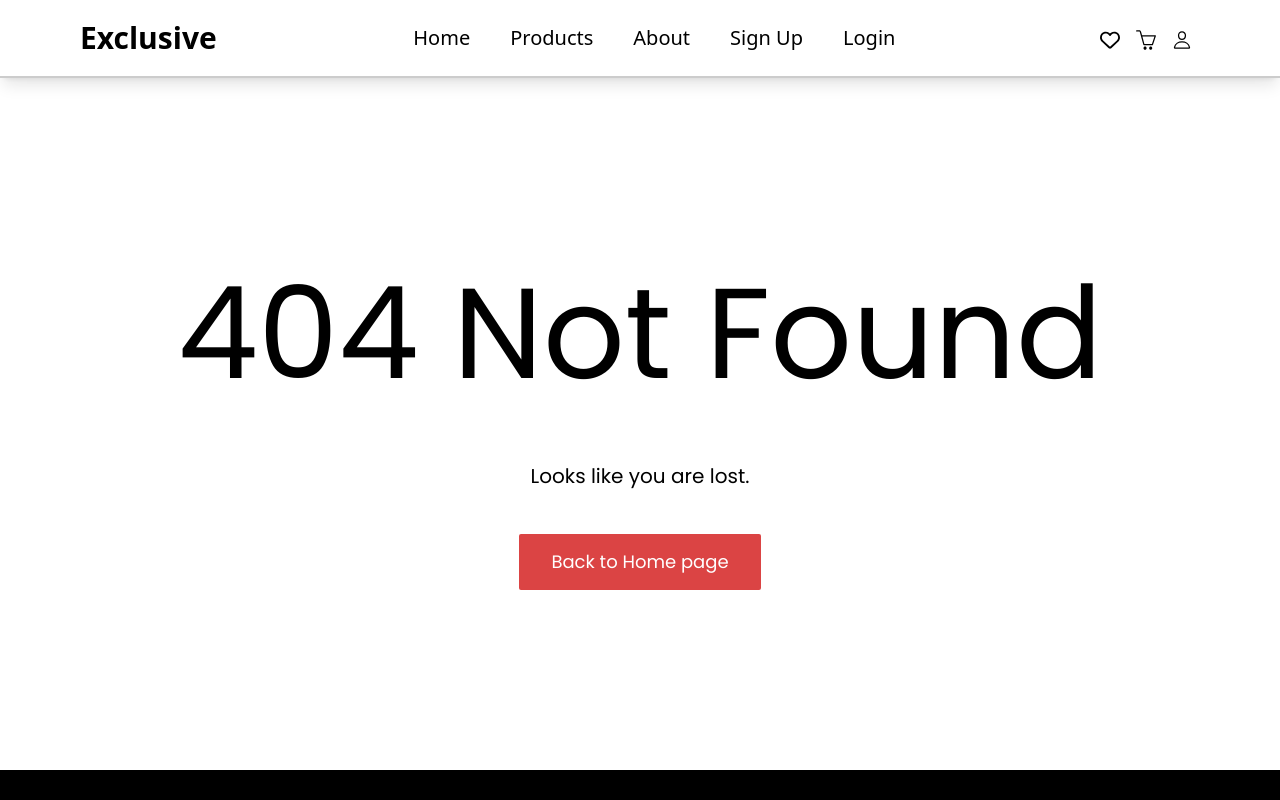
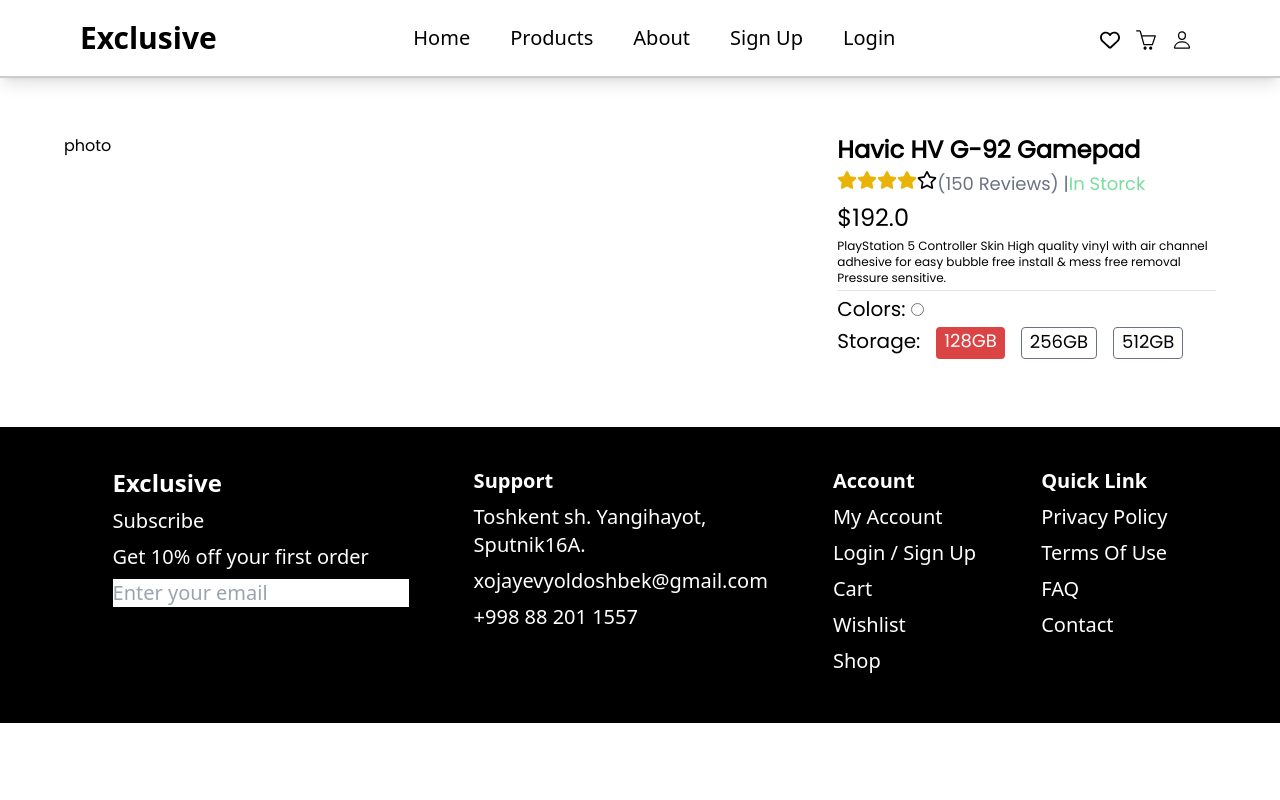
Before and after one commit to Khojayev12/ITBCW2-web, a React (Create React App) app: page /p-test in a window 1280 px wide. Shown: the top 800 px of the page. Built offline with nearby package versions, Linux system fonts and the light colour scheme.

Commit message:
product page  added

```diff
--- a/src/App.js
+++ b/src/App.js
@@ -10,6 +10,7 @@
 import NotFound from "./pages/NotFound";
 import Cart from "./pages/cart";
 import Profile from "./pages/profile";
+import DynamicProduct from "./pages/dynamicProduct";
 
 function App() {
     const [isLoggedIn, setIsLoggedIn] = useState(false);
@@ -24,6 +25,7 @@
                     <Route path="/wishlist" element={<Wishlist/>}/>
                     <Route path="/cart" element={<Cart/>}/>
                     <Route path="/profile" element={<Profile/>}/>
+                    <Route path="/p-test" element={<DynamicProduct/>}/>
                     <Route
                         path="*"
                         element={<NotFound />}
--- /dev/null
+++ b/src/pages/dynamicProduct.jsx
@@ -0,0 +1,37 @@
+import '../App.css';
+import Product from "../components/product";
+import Logo from "../media/product_sample.png"
+import ProductReview from "../components/productReviews";
+
+function DynamicProduct() {
+    var state=true
+    return (
+        <div className="page DynamicProduct">
+            <div className={"p-16"} >
+                <div className={"product-hero flex flex-row justify-center w-full"} >
+                    <div className={"product-photos w-2/3"} >photo</div>
+                    <div className={"product-info w-1/3 ml-4"} >
+                        <div className={"p-title text-2xl text-black font-semibold"} >Havic HV G-92 Gamepad</div>
+                        <div className={"text-lg my-1 text-gray-500 flex flex-row"}>
+                            <ProductReview score={4}/> (150 Reviews) | {state?<span className={"text-lg text-green-500 opacity-60"} >In Storck</span>:<span  className={"text-lg text-red-500 opacity-60"}>Out of Storck</span>}
+                        </div>
+                        <div className={"p-cost  my-1 text-2xl text-black"}>$192.0</div>
+                        <div className={"p-description  my-1 text-xs"}>PlayStation 5 Controller Skin High quality vinyl with air channel adhesive for easy bubble free install & mess free removal Pressure sensitive.</div>
+                        <hr/>
+                        <div className={"text-xl  my-1"} >
+                            Colors: <input type="radio"/>
+                        </div>
+                        <div className={"text-xl  my-1 flex flex-row align-middle"}>
+                            Storage:
+                            <div className={"inline-block ml-4 h-8 px-2 rounded text-center text-lg " + " bg-c-button2 text-white"}>128GB</div>
+                            <div className={"inline-block ml-4 h-8 px-2 rounded border border-gray-500 text-lg text-center"}>256GB</div>
+                            <div className={"inline-block ml-4 h-8 px-2 rounded border border-gray-500 text-lg text-center"}>512GB</div>
+                        </div>
+                    </div>
+                </div>
+            </div>
+        </div>
+    );
+}
+
+export default DynamicProduct;
```
